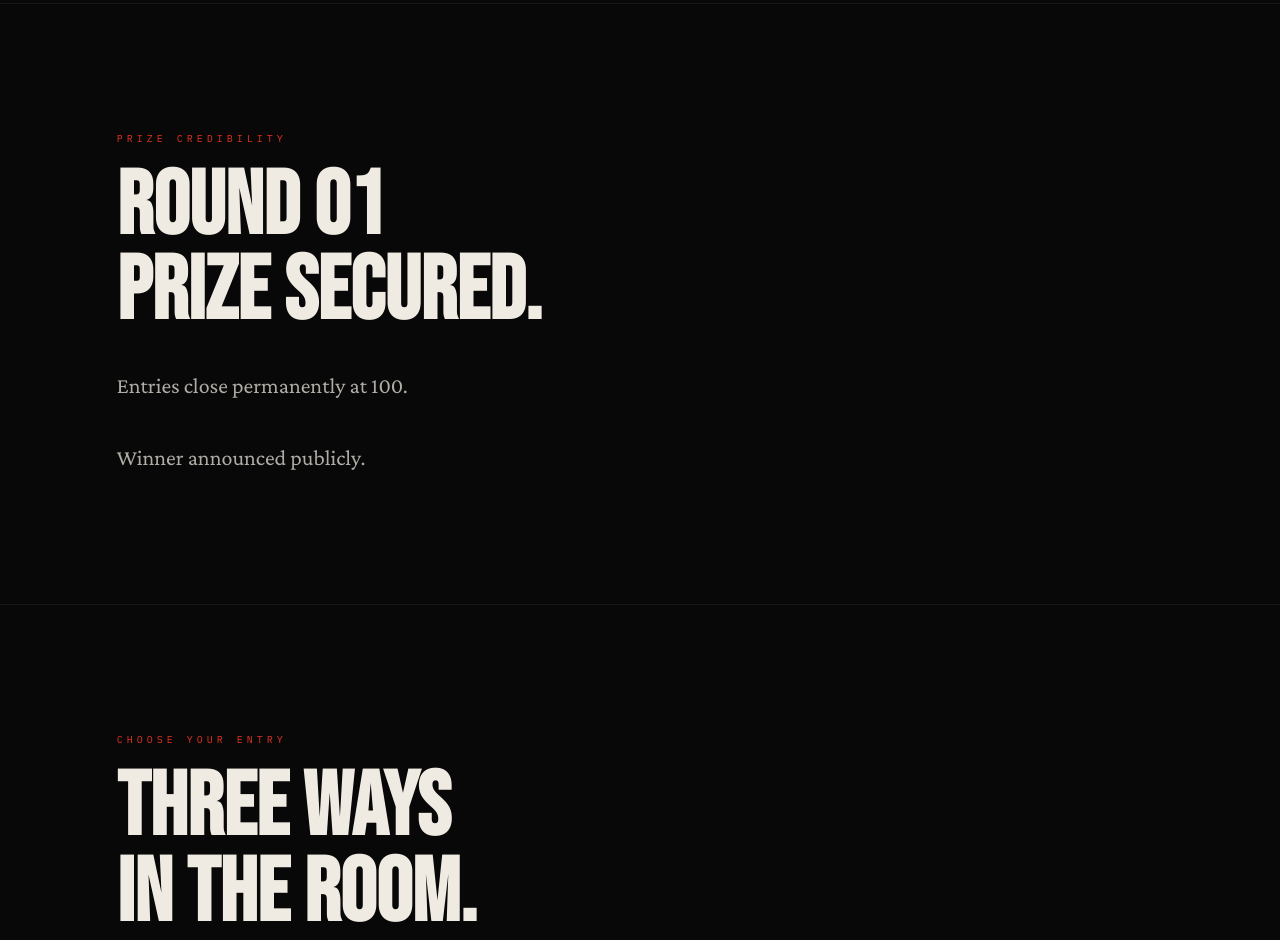
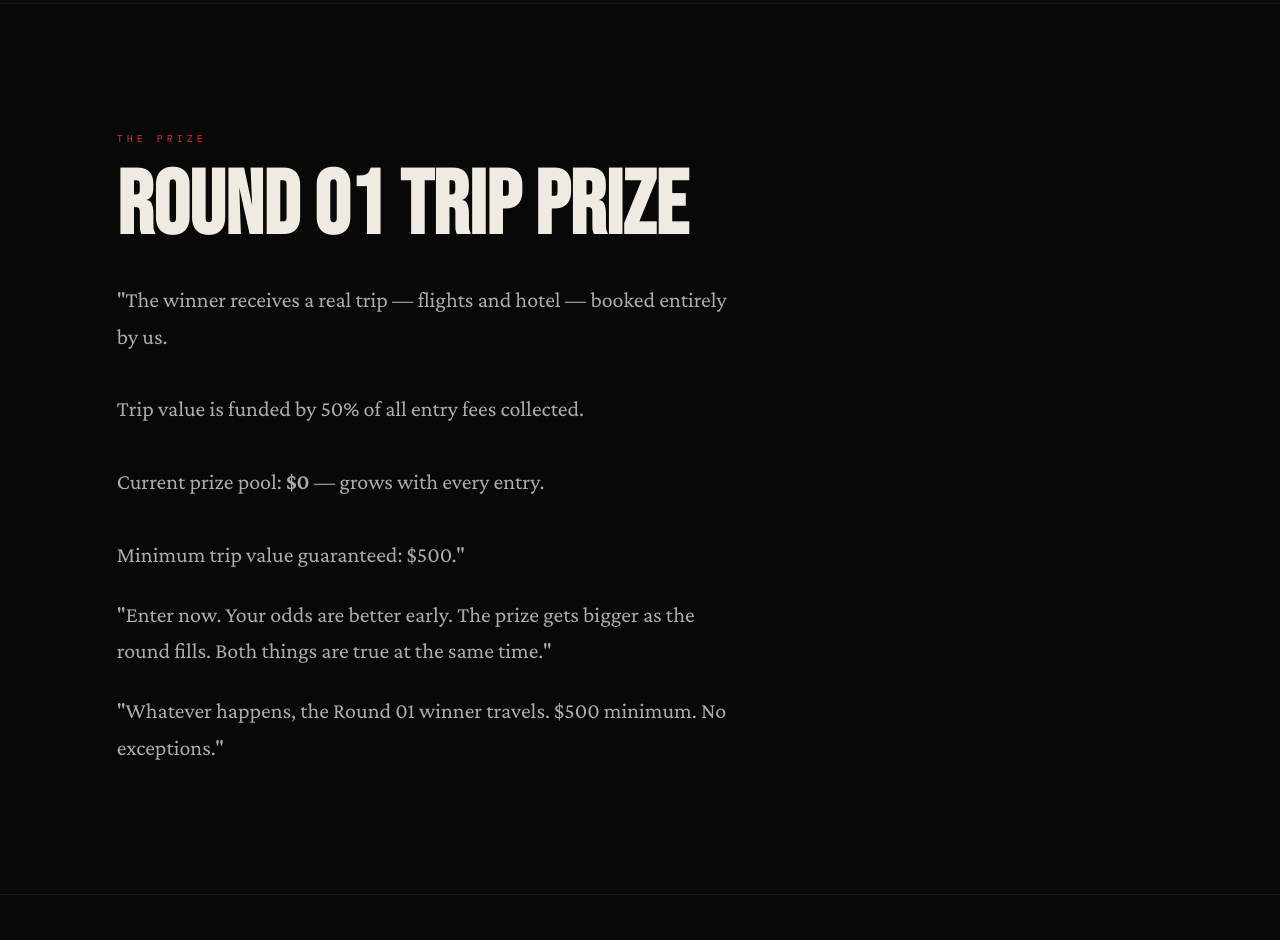
Before and after one commit to kanbanfeed/Tokyo-lore-idea, a plain HTML site: page index.html in a window 1280 px wide. Shown: the part 6140-7080 px from the top of the page. Drawn offline with nearby package versions, Linux system fonts and the light colour scheme.

Commit message:
updated prizing section

```diff
--- a/index.html
+++ b/index.html
@@ -230,7 +230,7 @@ footer{border-top:1px solid rgba(240,235,226,.07);padding:32px clamp(24px,6vw,96
   <div class="section-tag">Idea Protection</div>
   <h2 class="section-title">Your Idea<br>Stays Private.</h2>
   <p class="section-body">
-    Only judges see your full submission.<br><br>
+    Only judges see your submission.<br><br>
     Your public artifact never reveals your idea.<br><br>
     You retain ownership of your idea.<br><br>
 
@@ -250,13 +250,39 @@ footer{border-top:1px solid rgba(240,235,226,.07);padding:32px clamp(24px,6vw,96
 
 <div class="divider"></div>
 
+<!-- UPDATED PRIZE SECTION -->
+
 <section class="section">
-  <div class="section-tag">Prize Credibility</div>
-  <h2 class="section-title">Round 01<br>Prize Secured.</h2>
+  <div class="section-tag">The prize</div>
+
+  <h2 class="section-title">Round 01 Trip Prize</h2>
+
   <p class="section-body">
-    Entries close permanently at 100.<br><br>
-    Winner announced publicly.
+    "The winner receives a real trip — flights and hotel — booked entirely by us.<br><br>
+
+    Trip value is funded by 50% of all entry fees collected.<br><br>
+
+    Current prize pool: <strong id="prizeCounter">$0</strong> — grows with every entry.<br><br>
+
+    Minimum trip value guaranteed: $500."
   </p>
+
+  <p class="section-body" style="margin-top:24px;">
+    "Enter now. Your odds are better early. The prize gets bigger as the round fills. Both things are true at the same time."
+  </p>
+
+  <p class="section-body" style="margin-top:24px;">
+    "Whatever happens, the Round 01 winner travels. $500 minimum. No exceptions."
+  </p>
+
+  <!-- SIMPLE MANUAL COUNTER SCRIPT -->
+  <script>
+    // Manually update this value twice daily
+    let prizePool = 0; // update this number manually (e.g., 1250)
+
+    document.getElementById("prizeCounter").innerText = "$" + prizePool;
+  </script>
+
 </section>
 <div class="divider"></div>
 
```
